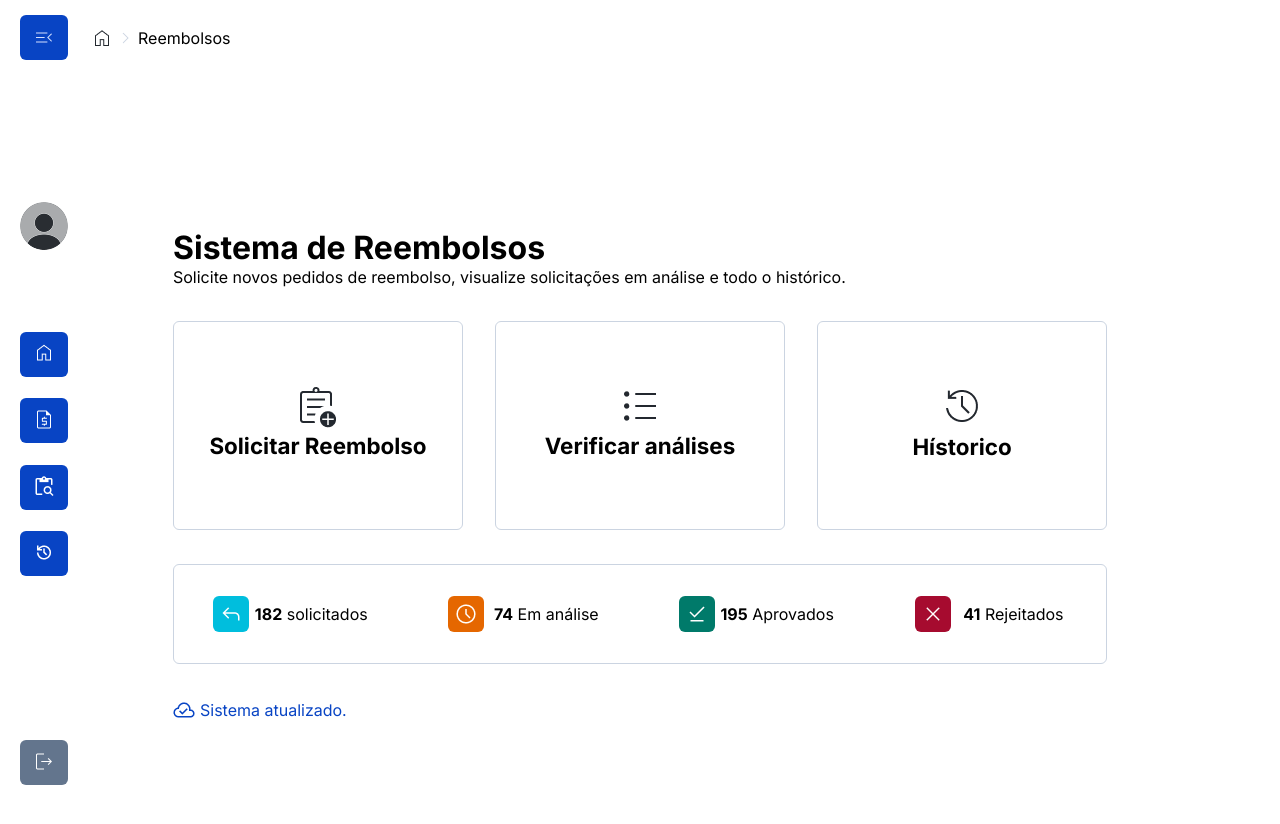
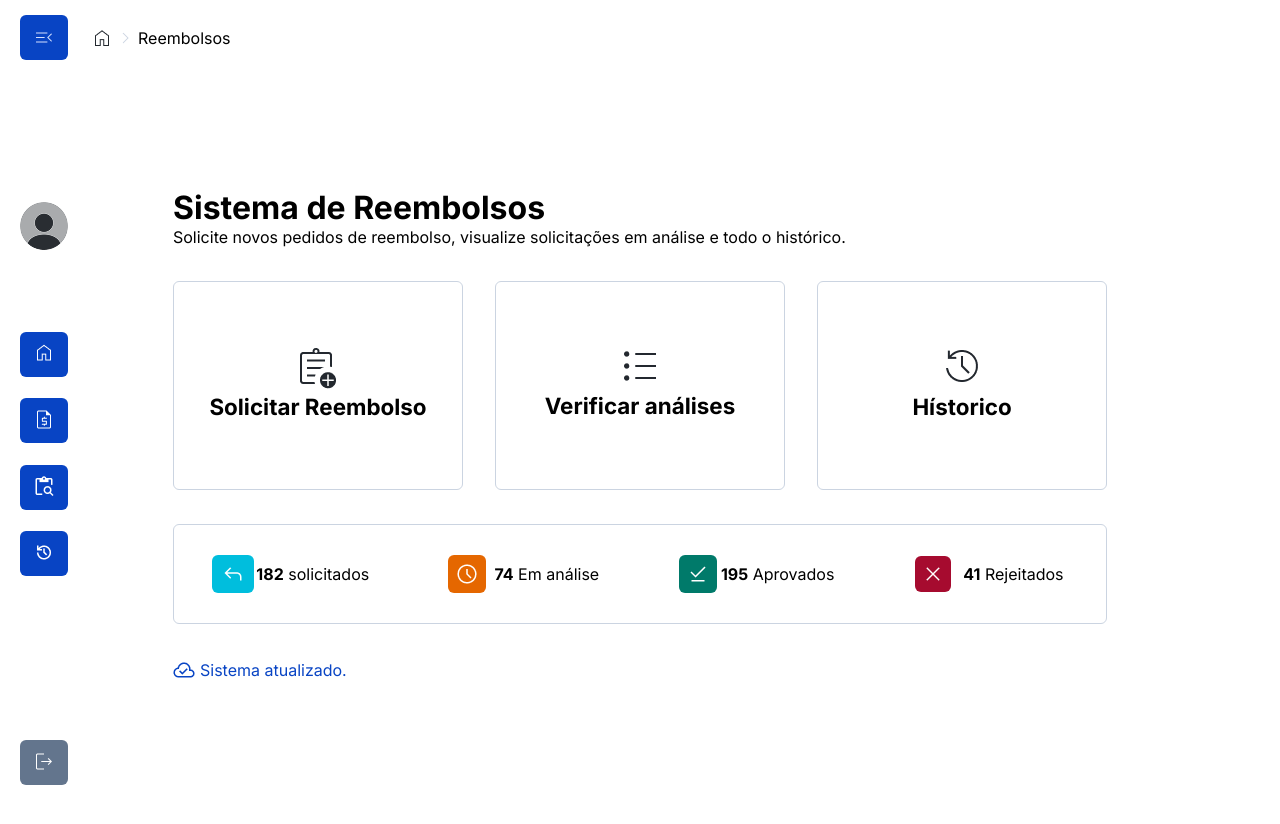
Before and after one commit to Felipesv1/Sispar, a React (Vite) app: page /reembolso in a window 1280 px wide. Shown: the top 824 px of the page. After the commit the page ends 800 px from the top, so only its background shows below. Built offline with nearby package versions, Linux system fonts and the light colour scheme.

Commit message:
new style and navigation implemented

```diff
--- a/src/components/reembolso/Reembolsos.jsx
+++ b/src/components/reembolso/Reembolsos.jsx
@@ -1,4 +1,4 @@
-import Navbar from "../navbar/Navbar.jsx";
+import Navbar from "../navbar/NavBar.jsx";
 import style from "./Reembolsos.module.scss";
 import Home_icon from "../../assets/Dashboard/icon_casa_gray.png";
 import setinha from "../../assets/Dashboard/seta.png";
@@ -10,7 +10,14 @@ import image_request from "../../assets/Dashboard/N-Solicitados.png";
 import image_aproved from "../../assets/Dashboard/N-Aprovados.png";
 import image_rejected from "../../assets/Dashboard/N-Rejeitados.png";
 import image_update from "../../assets/Dashboard/atualizado.png";
+import { useNavigate } from "react-router-dom";
+
 export default function Reembolsos() {
+  const navigate = useNavigate();
+
+  function section_solicity() {
+    navigate("/solicitar-reembolso");
+  }
   return (
     <div>
       <Navbar />
@@ -19,7 +26,7 @@ export default function Reembolsos() {
         <img src={setinha} alt="seta" />
         <span>Reembolsos</span>
       </header>
-      <main>
+      <main className={style.container__main_dashboard}>
         <section className={style.container__dashboard}>
           <div>
             <h1>Sistema de Reembolsos</h1>
@@ -29,7 +36,7 @@ export default function Reembolsos() {
             </p>
           </div>
           <section className={style.container_cards}>
-            <div className={style.card}>
+            <div className={style.card} onClick={section_solicity}>
               <img
                 src={image_refund_request}
                 alt="imagem de solicitar reembolso"
@@ -53,48 +60,44 @@ export default function Reembolsos() {
           </section>
           <section className={style.data_dashboard}>
             <div className={style.data}>
-              <div className={style.data__icon_n_request}>
               <img
+                className={style.data__icon_n_request}
                 src={image_request}
                 alt="icone de solicitação de reembolso"
               />
-              </div>
               <span>
                 <b>182</b>
                 {""} solicitados
               </span>
             </div>
             <div className={style.data}>
-              <div className={style.data__icon_n_analyzing}>
               <img
+                className={style.data__icon_n_analyzing}
                 src={image_analyzing}
                 alt="icone de analise de solicitações"
               />
-              </div>
               <span>
                 <b>74</b>
                 {""} Em análise
               </span>
             </div>
             <div className={style.data}>
-              <div className={style.data__icon_n_aproved}>
               <img
+                className={style.data__icon_n_aproved}
                 src={image_aproved}
                 alt="icone de aprovação de solicitações"
               />
-              </div>
               <span>
                 <b>195</b>
                 {""} Aprovados
               </span>
             </div>
             <div className={style.data}>
-              <div className={style.data__icon_n_rejected}>
               <img
+                className={style.data__icon_n_rejected}
                 src={image_rejected}
                 alt="icone de rejeição de solicitações"
               />
-              </div>
               <span>
                 <b>41</b>
                 {""} Rejeitados
@@ -102,7 +105,7 @@ export default function Reembolsos() {
             </div>
           </section>
           <div className={style.container_update}>
-            <img src={image_update} alt="icone chec" />
+            <img src={image_update} alt="icone check" />
             <p className={style.check}>Sistema atualizado.</p>
           </div>
         </section>
--- a/src/components/reembolso/Reembolsos.module.scss
+++ b/src/components/reembolso/Reembolsos.module.scss
@@ -5,9 +5,9 @@
   display: flex;
   align-items: center;
 }
-main {
+.container__main_dashboard {
   max-width: 100%;
-  height: 100vh;
+  height: 90vh;
   display: flex;
   justify-content: center;
   align-items: center;
@@ -50,7 +50,7 @@ main {
         margin-bottom: 4px;
       }
       p{
-        margin-bottom: 5px;
+        margin-bottom: 2px;
       }
     }
   }
@@ -79,25 +79,25 @@ main {
     display: flex;
     align-items: center;
     justify-content: space-around;
-    div {
-      width: 36px;
-      height: 36px;
-      border-radius: 6px;
-      display: flex;
-      align-items: center;
-      justify-content: center;
-    }
     .data__icon_n_request {
       background-color: rgba(0, 190, 221, 1);
+      padding: 12px;
+      border-radius: 6px;
     }
     .data__icon_n_analyzing {
       background-color: rgba(229, 103, 0, 1);
+      padding: 9px;
+      border-radius: 6px;
     }
     .data__icon_n_aproved {
       background-color: rgba(0, 122, 106, 1);
+      padding: 11px;
+      border-radius: 6px;
     }
     .data__icon_n_rejected {
       background-color: rgba(166, 11, 47, 1);
+      padding: 11px;
+      border-radius: 6px;
     }
   }
 }
```
Lines whose indentation alone changed are shown as unchanged.
